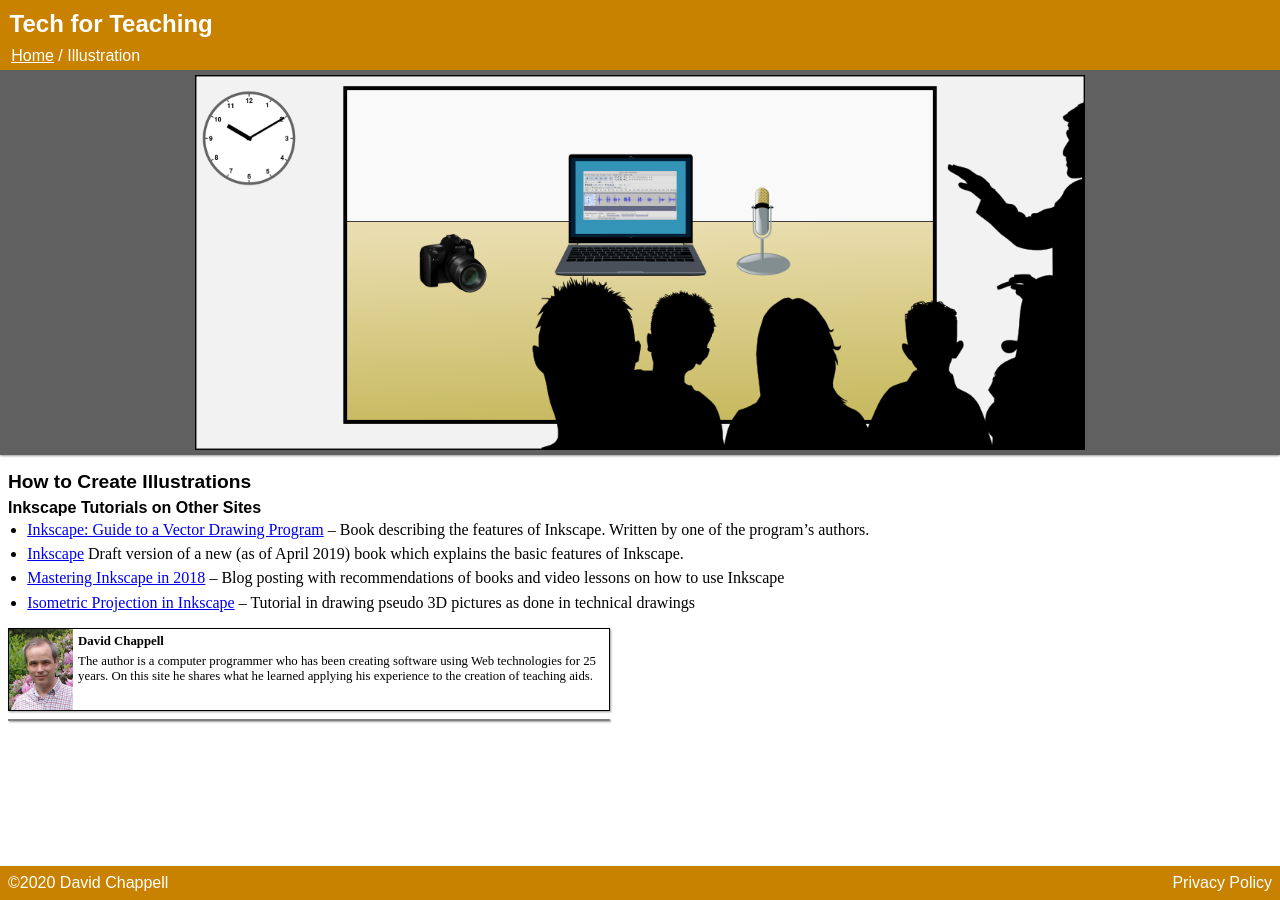
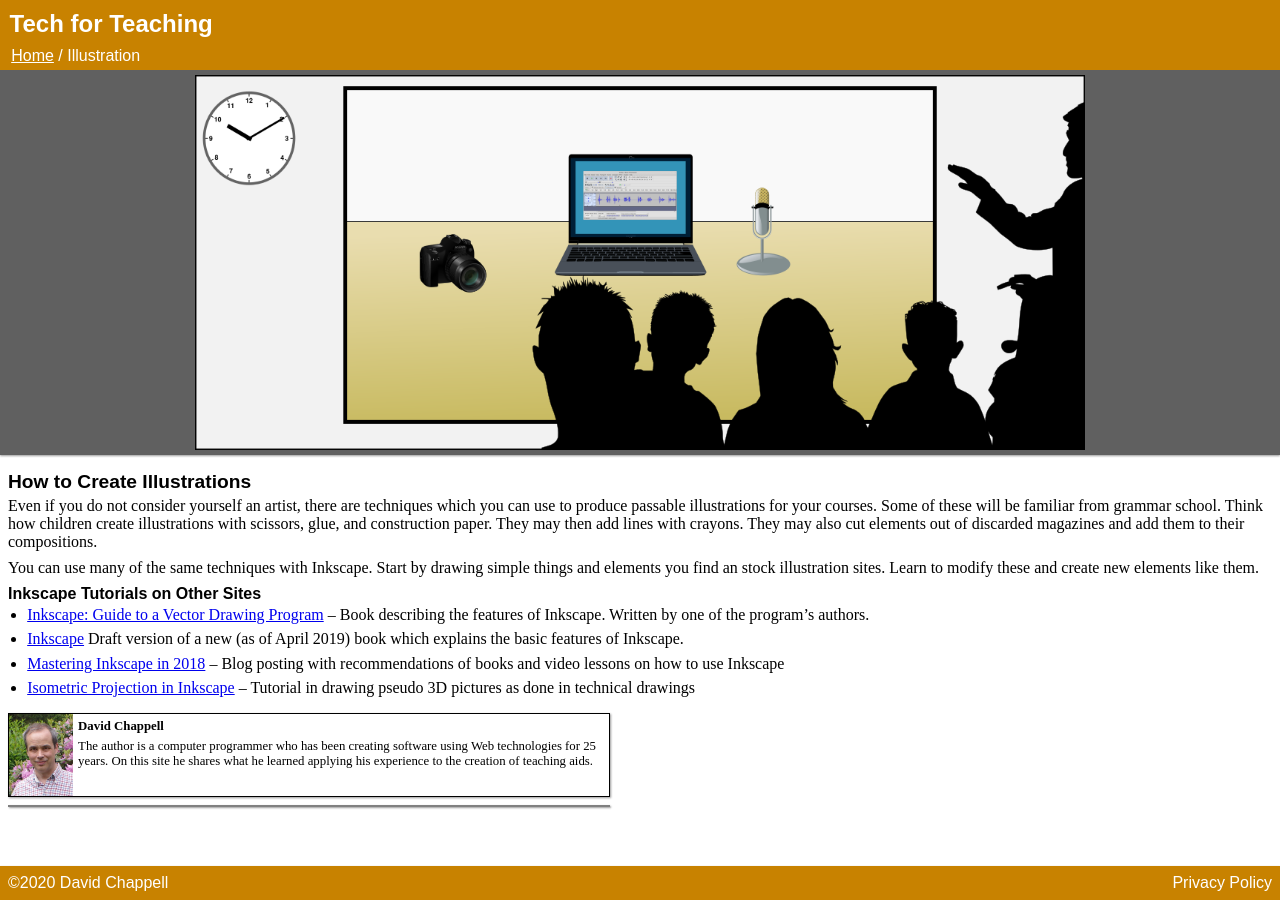
Before and after one commit to david672orford/tech-for-teaching, a Jekyll site: the page built from illustration/index.md, in a window 1280 px wide. Built offline with Jekyll 4.4.1, drawn with Linux system fonts in a browser that asks for light colours; our own code applies the rules of GitHub Pages for plain Markdown files.

```diff
--- a/illustration/index.md
+++ b/illustration/index.md
@@ -1,4 +1,15 @@
 ## How to Create Illustrations
+
+Even if you do not consider yourself an artist, there are techniques which you
+can use to produce passable illustrations for your courses. Some of these will
+be familiar from grammar school. Think how children create illustrations with
+scissors, glue, and construction paper. They may then add lines with crayons.
+They may also cut elements out of discarded magazines and add them to their
+compositions.
+
+You can use many of the same techniques with Inkscape. Start by drawing
+simple things and elements you find an stock illustration sites. Learn
+to modify these and create new elements like them.
 
 ### Inkscape Tutorials on Other Sites
 
```
Also changed, not shown: index.md (+1 -1 lines), stock-material/index.md (+4 -0 lines).
